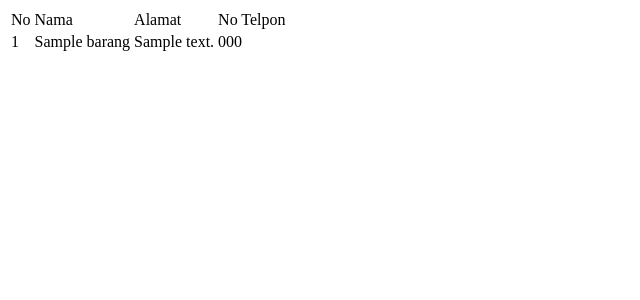
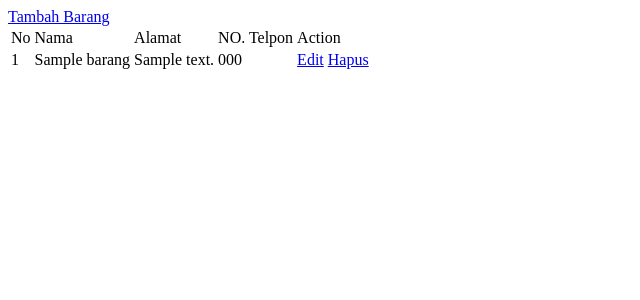
Before and after one commit to Aisyahkhalidafajria/phpregpagi, a PHP site: page /view_barang.php in a window 1280 px wide. Shown: the top 300 px of the page, without its empty margins (0-640 px from the left). Run offline with PHP 8.4, Linux system fonts and the light colour scheme; tables that the repository leaves empty or names only in its code hold one stand-in row (values such as "Sample post").

Commit message:
up view_barang.php

```diff
--- a/view_barang.php
+++ b/view_barang.php
@@ -1,25 +1,31 @@
+
 <?php
 include "koneksi.php";
 ?>
-<table>
+
+<a href ="input_barang.php" class="btn btn-danger">Tambah Barang</a>
+<table class="table table-dark">
 	<tr>
 		<td>No</td>
 		<td>Nama</td>
 		<td>Alamat</td>
-    <td>No Telpon</td>
+		<td>NO. Telpon</td>
+		<td colspan="4">Action</td>
 	</tr>
-
 	<?php
 		$no=1;
-    $query=mysqli_query($koneksi, "select * from barang");
+		$query=mysqli_query($koneksi,"select * from barang");
 		while($list_barang=mysqli_fetch_array($query))
 		{
 		?>
 	<tr>
 		<td><?php echo $no++?></td>
 		<td><?php echo $list_barang ['nama'];?></td>
-    <td><?php echo $list_barang ['alamat'];?></td>
-    <td><?php echo $list_barang ['no_telp'];?></td>
+		<td><?php echo $list_barang ['alamat'];?>
+		<td><?php echo $list_barang ['no_telp'];?>
+		<td><a href="edit_barang.php?id_barang=<?php echo $list_barang['id_barang'];?>">Edit</td>
+		<td><a href="hapus_barang.php?id_barang=<?php echo $list_barang['id_barang'];?>">Hapus</td>
 	</tr>
 	<?php } ?>
+
 </table>
```
Lines whose indentation alone changed are shown as unchanged.
